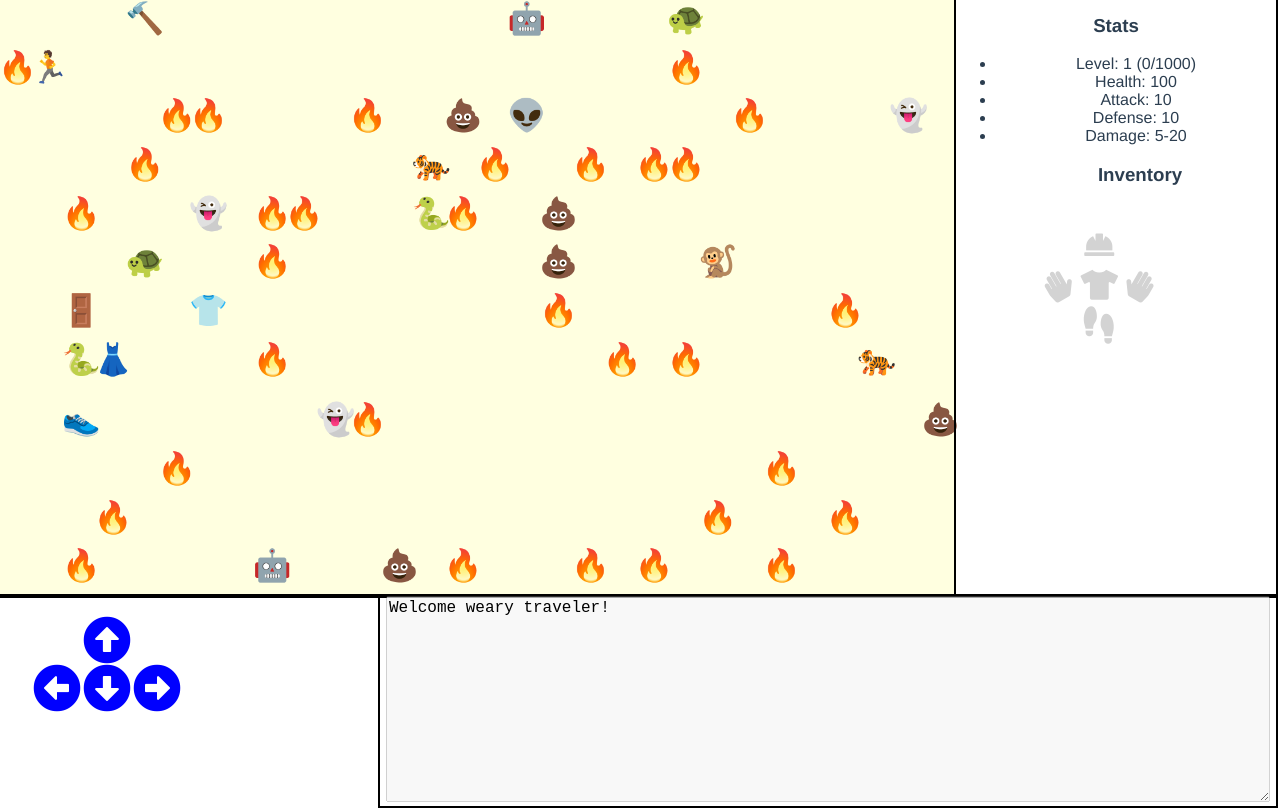
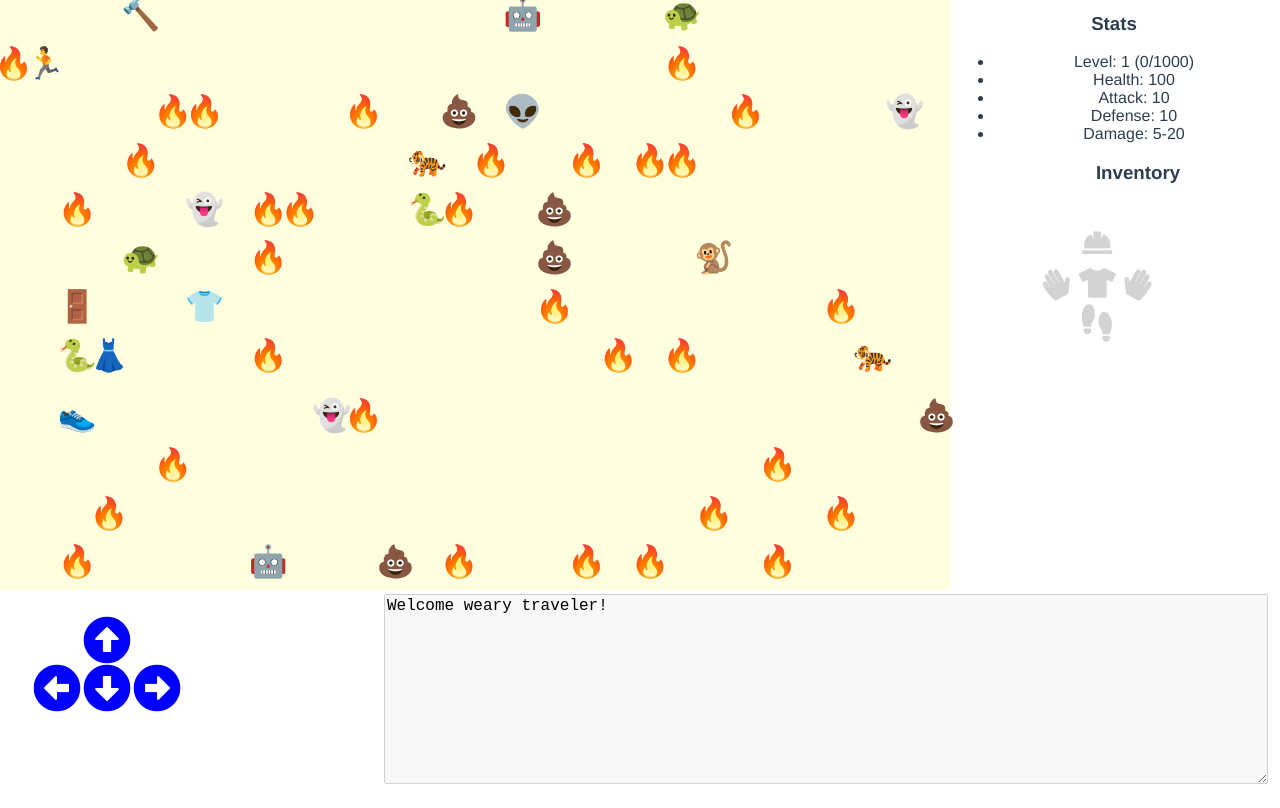
Before and after one commit to Humakt83/vue-rougelite, a Vue app: page / in a window 1280 px wide. Built offline with nearby package versions, Linux system fonts and the light colour scheme.

Commit message:
Style fixes for game ui

```diff
--- a/src/components/Level.vue
+++ b/src/components/Level.vue
@@ -71,7 +71,6 @@ a {
   color: #42b983;
 }
 .level {
-  border: solid 2px black;
   display: grid;
   grid-template-columns: repeat(30, 3.33%);
   align-items: center;
--- a/src/components/Log.vue
+++ b/src/components/Log.vue
@@ -27,7 +27,7 @@ export default {
 <style scoped lang="scss">
   .logArea {
     width: 98%;
-    height: 25vh;
+    height: 23vh;
     position: relative;
     font-size: 16px;
   }
--- a/src/components/Main.vue
+++ b/src/components/Main.vue
@@ -79,7 +79,6 @@ export default {
   .levelArea, .infoArea {
     width: 75%;
     min-height: 75%;
-    border: 2px solid black;
     position: absolute;
     top: 0;
     left: 0;
@@ -110,7 +109,6 @@ export default {
     top: 75%;
     width: 70%;
     min-height: 25%;
-    border: 2px solid black;
     margin: -6px;
   }
 
```
